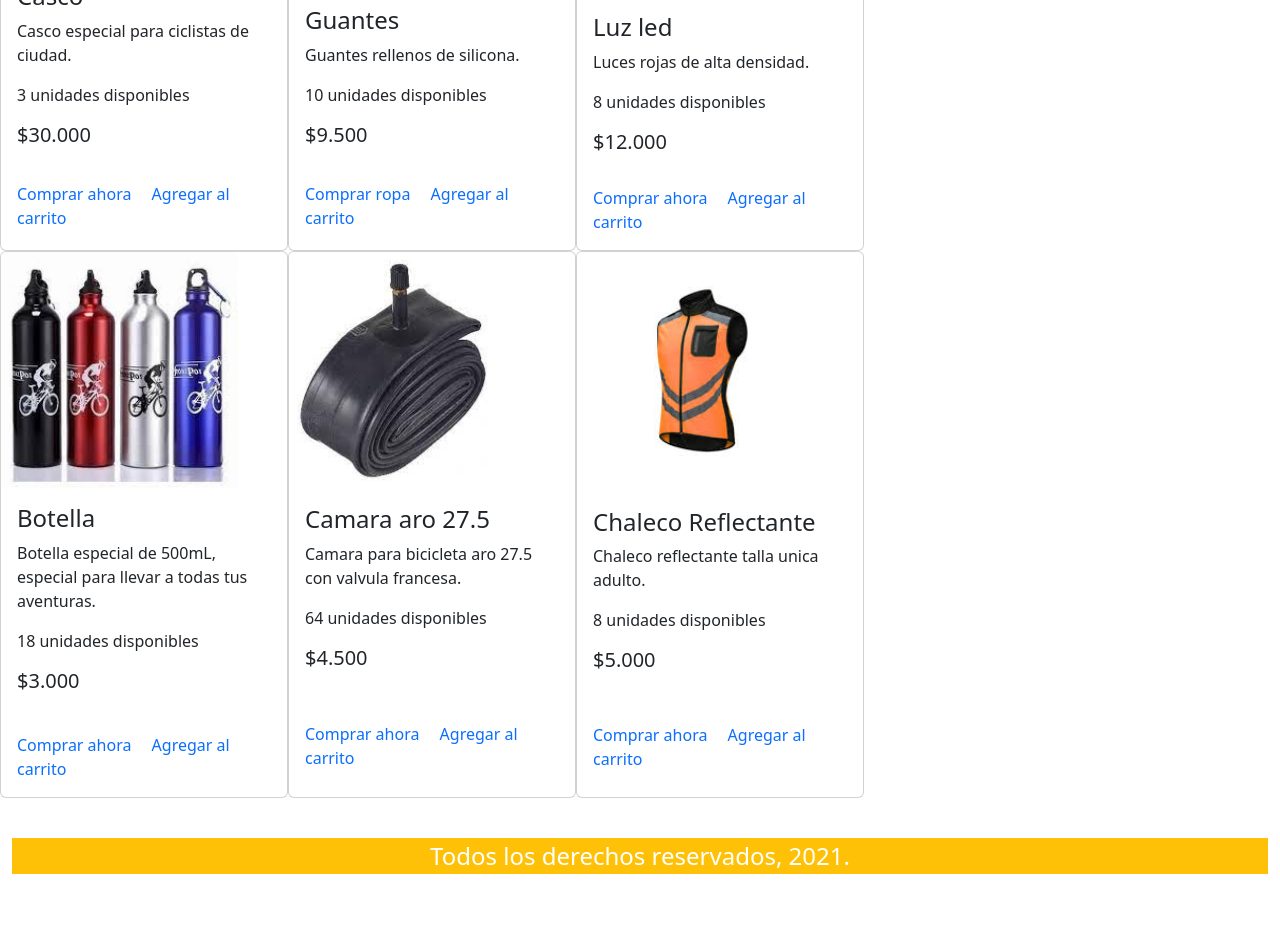
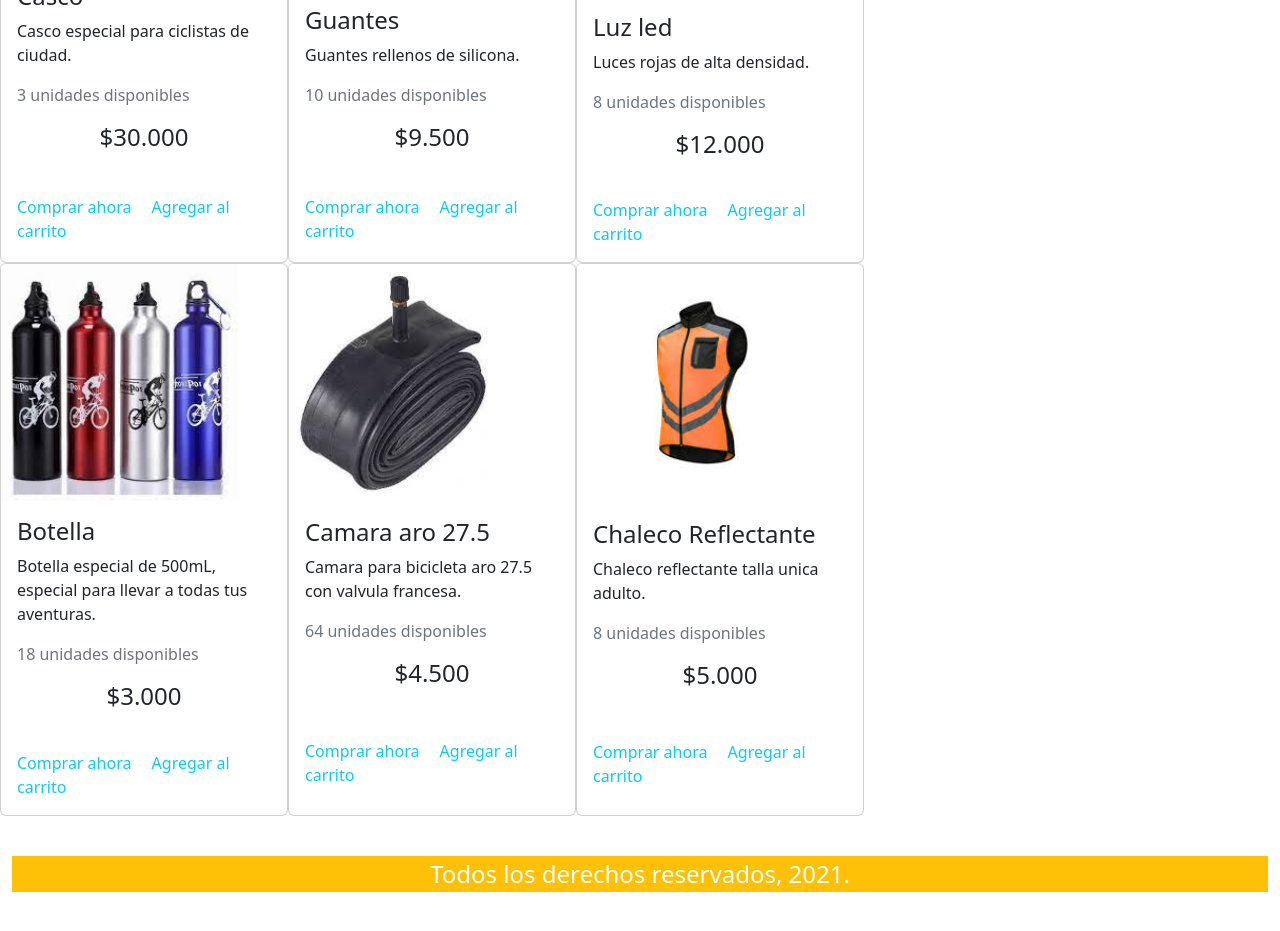
Before and after one commit to nemo2109/Drilling-CSS-9, a plain HTML site: page index.html in a window 1280 px wide. Shown: the part 353-1284 px from the top of the page. Drawn offline with nearby package versions, Linux system fonts and the light colour scheme.

Commit message:
Modiicacion de h5

```diff
--- a/index.html
+++ b/index.html
@@ -44,12 +44,12 @@
         <div class="card-body">
             <h1 class="card-title fs-4">Casco</h1>
             <p class="card-text">Casco especial para ciclistas de ciudad.</p>
-            <p>3 unidades disponibles</p>
-            <h5 class="card-text">$30.000</h5>
+            <p class="text-muted">3 unidades disponibles</p>
+            <h5 class="text-center fs-4">$30.000</h5>
         </div>
         <div class="card-body">
-            <a href="#" class="card-link text-decoration-none">Comprar ahora</a>
-            <a href="#" class="card-link text-decoration-none">Agregar al carrito</a>
+            <a href="#" class="card-link text-decoration-none text-info">Comprar ahora</a>
+            <a href="#" class="card-link text-decoration-none text-info">Agregar al carrito</a>
         </div>
     </div>
     <div class="card" style="width: 18rem;">
@@ -57,13 +57,13 @@
         <div class="card-body">
             <h1 class="card-title fs-4">Guantes</h1>
             <p class="card-text">Guantes rellenos de silicona.</p>
-            <p>10 unidades disponibles</p>
-            <h5 class="card-text">$9.500</h5>
+            <p class="text-muted">10 unidades disponibles</p>
+            <h5 class="text-center fs-4">$9.500</h5>
         </div>
 
         <div class="card-body">
-            <a href="#" class="card-link text-decoration-none">Comprar ropa</a>
-            <a href="#" class="card-link text-decoration-none">Agregar al carrito</a>
+            <a href="#" class="card-link text-decoration-none text-info">Comprar ahora</a>
+            <a href="#" class="card-link text-decoration-none text-info">Agregar al carrito</a>
         </div>
     </div>
     <div class="card" style="width: 18rem;">
@@ -71,12 +71,12 @@
         <div class="card-body">
             <h1 class="card-title fs-4">Luz led</h1>
             <p class="card-text">Luces rojas de alta densidad.</p>
-            <p>8 unidades disponibles</p>
-            <h5 class="card-text">$12.000</h5>
+            <p class="text-muted">8 unidades disponibles</p>
+            <h5 class="text-center fs-4">$12.000</h5>
         </div>
         <div class="card-body">
-            <a href="#" class="card-link text-decoration-none">Comprar ahora</a>
-            <a href="#" class="card-link text-decoration-none">Agregar al carrito</a>
+            <a href="#" class="card-link text-decoration-none text-info">Comprar ahora</a>
+            <a href="#" class="card-link text-decoration-none text-info">Agregar al carrito</a>
         </div>
     </div>
 </div>
@@ -86,12 +86,12 @@
         <div class="card-body">
             <h1 class="card-title fs-4">Botella</h1>
             <p class="card-text">Botella especial de 500mL, especial para llevar a todas tus aventuras.</p>
-            <p>18 unidades disponibles</p>
-            <h5>$3.000</h5>
+            <p class="text-muted">18 unidades disponibles</p>
+            <h5 class="text-center fs-4">$3.000</h5>
         </div>
         <div class="card-body">
-            <a href="#" class="card-link text-decoration-none">Comprar ahora</a>
-            <a href="#" class="card-link text-decoration-none">Agregar al carrito</a>
+            <a href="#" class="card-link text-decoration-none text-info">Comprar ahora</a>
+            <a href="#" class="card-link text-decoration-none text-info">Agregar al carrito</a>
         </div>
     </div>
     <div class="card" style="width: 18rem;">
@@ -99,12 +99,12 @@
         <div class="card-body">
             <h5 class="card-title fs-4">Camara aro 27.5</h5>
             <p class="card-text">Camara para bicicleta aro 27.5 con valvula francesa.</p>
-            <p>64 unidades disponibles</p>
-            <h5>$4.500</h5>
+            <p class="text-muted">64 unidades disponibles</p>
+            <h5 class="text-center fs-4">$4.500</h5>
         </div>
         <div class="card-body">
-            <a href="#" class="card-link text-decoration-none">Comprar ahora</a>
-            <a href="#" class="card-link text-decoration-none">Agregar al carrito</a>
+            <a href="#" class="card-link text-decoration-none text-info">Comprar ahora</a>
+            <a href="#" class="card-link text-decoration-none text-info">Agregar al carrito</a>
         </div>
     </div>
     <div class="card" style="width: 18rem;">
@@ -112,12 +112,12 @@
         <div class="card-body">
             <h1 class="card-title fs-4">Chaleco Reflectante</h1>
             <p class="card-text">Chaleco reflectante talla unica adulto.</p>
-            <p>8 unidades disponibles</p>
-            <h5>$5.000</h5>
+            <p class="text-muted">8 unidades disponibles</p>
+            <h5 class="text-center fs-4">$5.000</h5>
         </div>
         <div class="card-body">
-            <a href="#" class="card-link text-decoration-none">Comprar ahora</a>
-            <a href="#" class="card-link text-decoration-none">Agregar al carrito</a>
+            <a href="#" class="card-link text-decoration-none text-info">Comprar ahora</a>
+            <a href="#" class="card-link text-decoration-none text-info">Agregar al carrito</a>
         </div>
     </div>
 </div>
```
